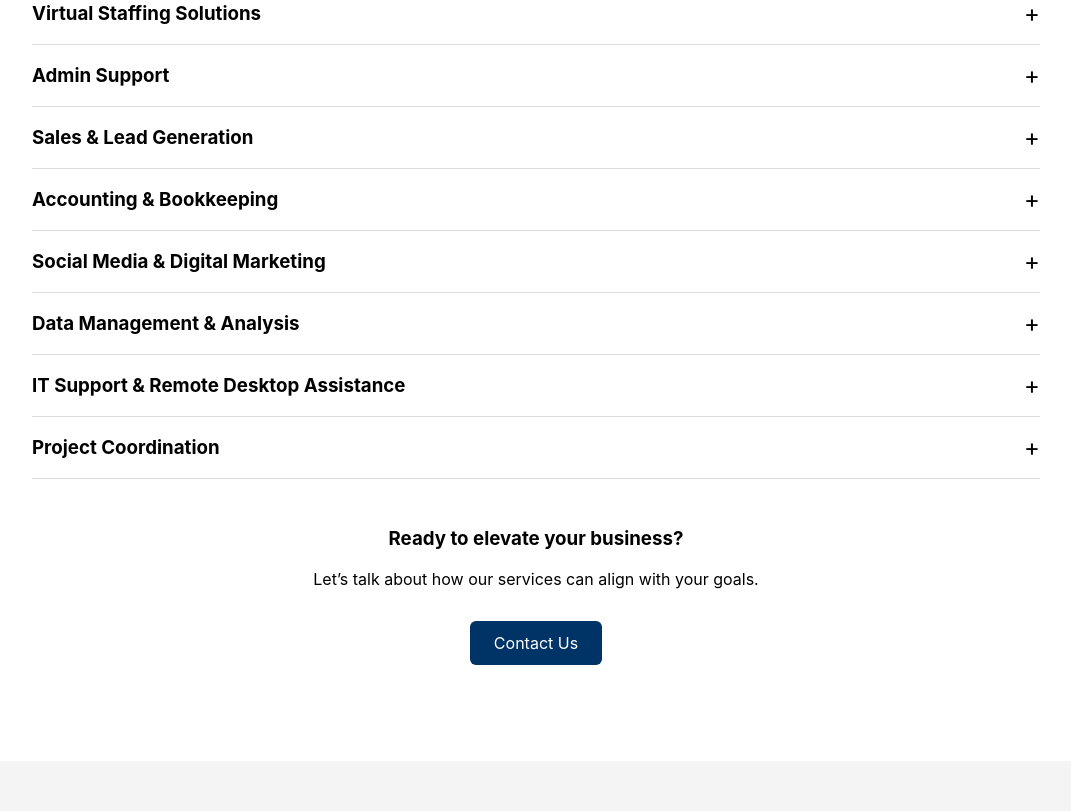
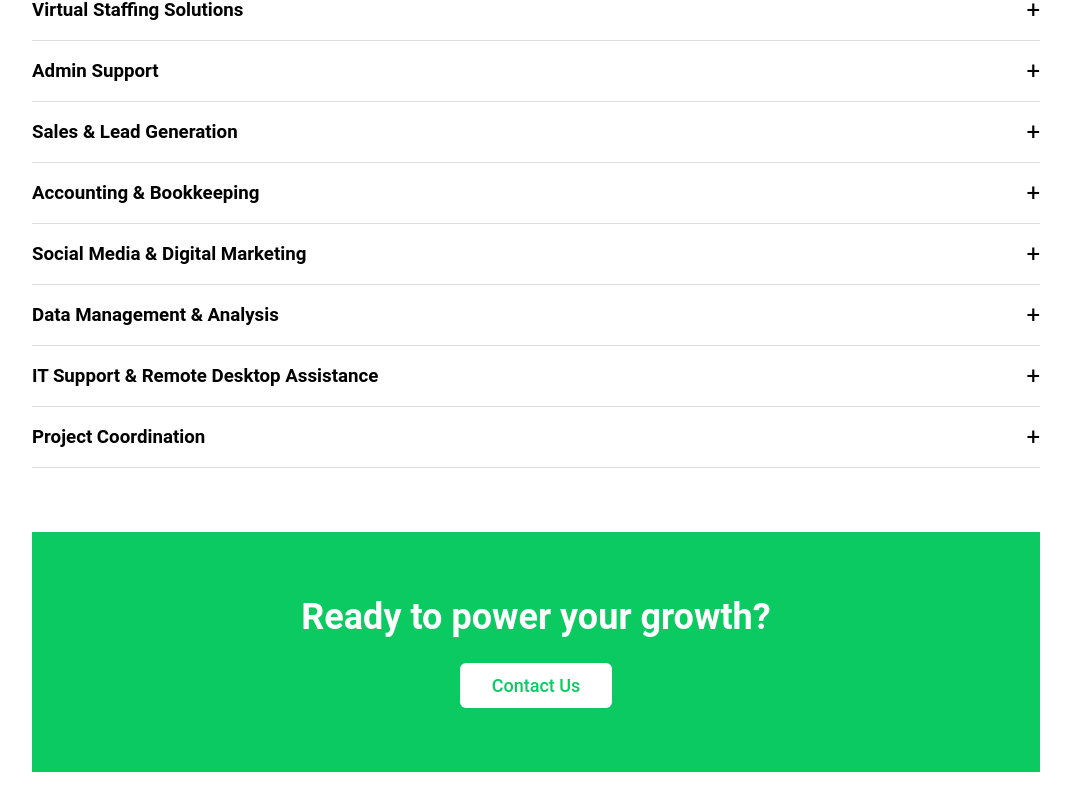
Before and after one commit to 231256leRouxFNF/React-Recap-Assignment, a React (Create React App) app in the folder consult-park/: page /services in a window 1280 px wide. Shown: the part 719-1530 px from the top of the page, without its empty margins (104-1175 px from the left). Before the commit the page ends 1480 px from the top, so only its background shows below. Built offline with nearby package versions, Linux system fonts and the light colour scheme.

Commit message:
Contact (Services page)
CTA and box at bottom

```diff
--- /dev/null
+++ b/consult-park/src/pages/ServicesPage.css
@@ -0,0 +1,55 @@
+:root {
+    /* Reuse your global palette */
+    --color-green:    #0cca62;
+    --color-white:    #ffffff;
+    --font-sans:      'Roboto', sans-serif;
+  }
+
+  .services-page {
+    font-family: var(--font-sans);
+    padding: 2rem 5vw;
+    background-color: var(--color-white);
+  }
+
+  .services-page__title {
+    text-align: center;
+    margin-bottom: 2rem;
+    color: #092d35;
+    font-size: 2.5rem;
+  }
+
+  .services-page__accordion {
+    max-width: 800px;
+    margin: 0 auto 4rem;
+  }
+
+  /* Bottom CTA – full-width green bar with centered button */
+  .services__bottom-cta {
+    background-color: var(--color-green);
+    color: var(--color-white);
+    text-align: center;
+    padding: 4rem 5vw;
+    margin-top: 4rem;
+  }
+
+  .services__bottom-cta h2 {
+    margin: 0 0 1.5rem;
+    font-size: 2.25rem;
+    line-height: 1.2;
+  }
+
+  .services__bottom-cta-button {
+    display: inline-block;
+    padding: 0.75rem 2rem;
+    background-color: var(--color-white);
+    color: var(--color-green);
+    text-decoration: none;
+    border-radius: 6px;
+    font-size: 1.125rem;
+    font-weight: 500;
+    transition: background-color 0.3s ease;
+  }
+
+  .services__bottom-cta-button:hover {
+    background-color: rgba(255, 255, 255, 0.85);
+  }
--- a/consult-park/src/pages/ServicesPage.js
+++ b/consult-park/src/pages/ServicesPage.js
@@ -1,5 +1,7 @@
 import React from "react";
+import { Link } from "react-router-dom";
 import Accordion from "../components/Accordion";
+import "./ServicesPage.css";
 
 const services = [
   {
@@ -57,27 +59,14 @@ const ServicesPage = () => {
           <Accordion key={index} title={service.title} content={service.description} />
         ))}
       </div>
+      <section className="services__bottom-cta">
+        <h2>Ready to power your growth?</h2>
+        <Link to="/contact" className="services__bottom-cta-button">
+          Contact Us
+        </Link>
+      </section>
+    </div>
 
-      {/* Call to action */}
-      <div style={{ marginTop: "3rem", textAlign: "center" }}>
-        <h3>Ready to elevate your business?</h3>
-        <p>Let’s talk about how our services can align with your goals.</p>
-        <a
-          href="/contact"
-          style={{
-            display: "inline-block",
-            marginTop: "1rem",
-            padding: "0.75rem 1.5rem",
-            backgroundColor: "#003366",
-            color: "white",
-            borderRadius: "6px",
-            textDecoration: "none"
-          }}
-        >
-          Contact Us
-        </a>
-      </div>
-    </div>
   );
 };
 
```
